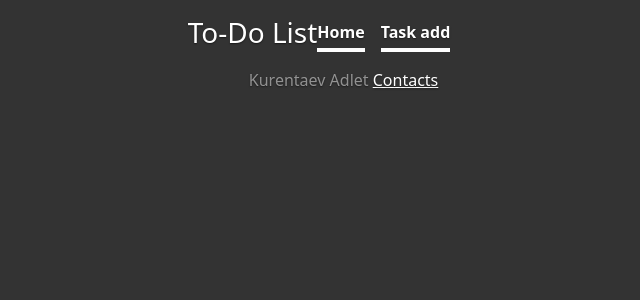
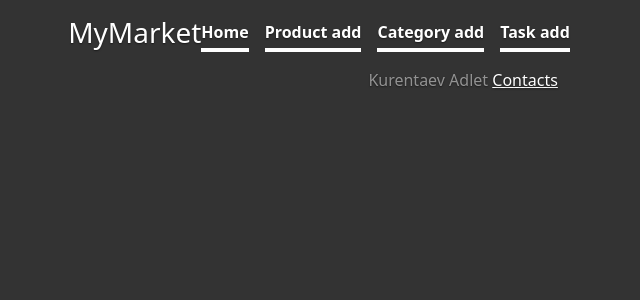
Before and after one commit to kurentaev/homework_54_Adlet_Kurentaev, a Django app: template source/webapp/templates/index.html in a window 1280 px wide. Shown: the top 300 px of the page, without its empty margins (321-961 px from the left). Run offline with Django 4.2, Linux system fonts and the light colour scheme; the template is opened without the code that fills it, so the values that code supplies are empty.

Commit message:
Изменен файл base

```diff
--- a/source/webapp/templates/base.html
+++ b/source/webapp/templates/base.html
@@ -3,7 +3,7 @@
 <html lang="en">
 <head>
     <meta charset="UTF-8">
-    <title>{% block title %} To-Do List {% endblock %}</title>
+    <title>{% block title %} MyMarket {% endblock %}</title>
     <link rel="stylesheet" href="https://cdn.jsdelivr.net/npm/bootstrap@5.2.0/dist/css/bootstrap.min.css">
     <link rel="stylesheet" href="{% static '/style.css' %}">
 </head>
@@ -11,9 +11,11 @@
 <div class="cover-container d-flex h-100 p-3 mx-auto flex-column">
      <header class="masthead mb-auto">
         <div class="inner">
-          <h3 class="masthead-brand">To-Do List</h3>
+          <a href="{% url 'index' %}"><h3 class="masthead-brand">MyMarket</h3></a>
           <nav class="nav nav-masthead justify-content-center">
             <a class="nav-link active" href="{% url 'index' %}">Home</a>
+            <a class="nav-link active" href="{% url 'product_add' %}">Product add</a>
+            <a class="nav-link active" href="{% url 'category_add' %}">Category add</a>
             {% block menu %}{% endblock %}
           </nav>
         </div>
```
